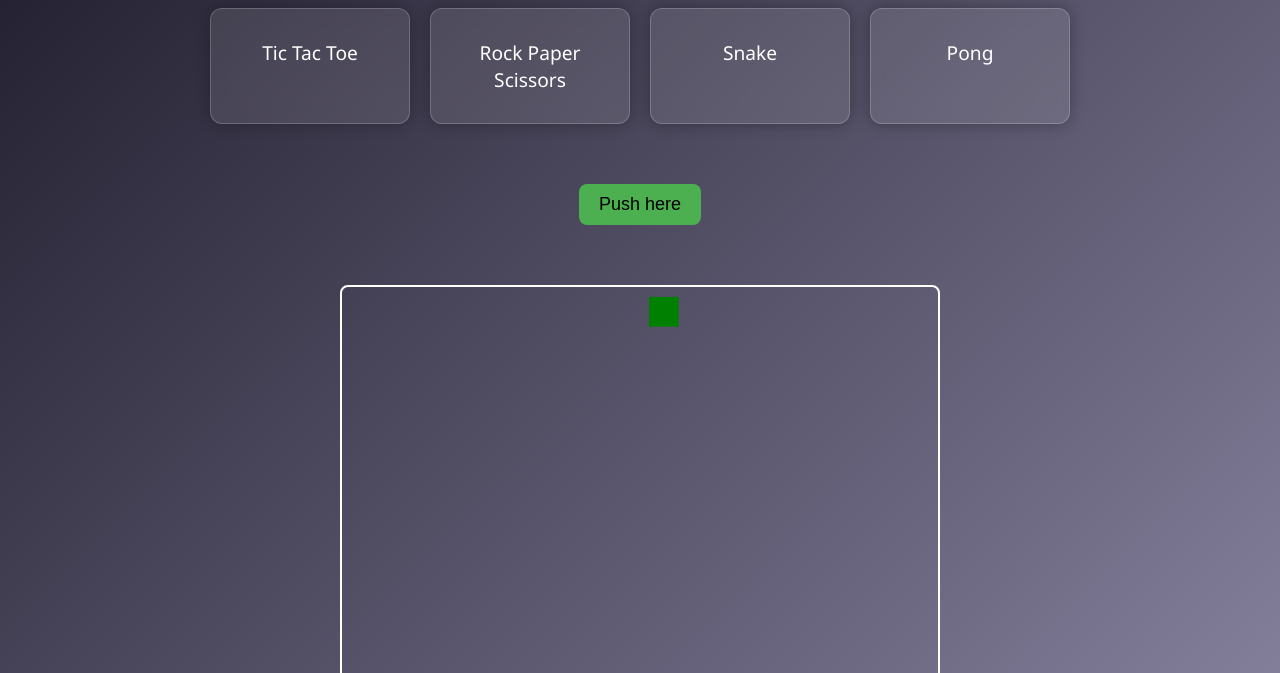
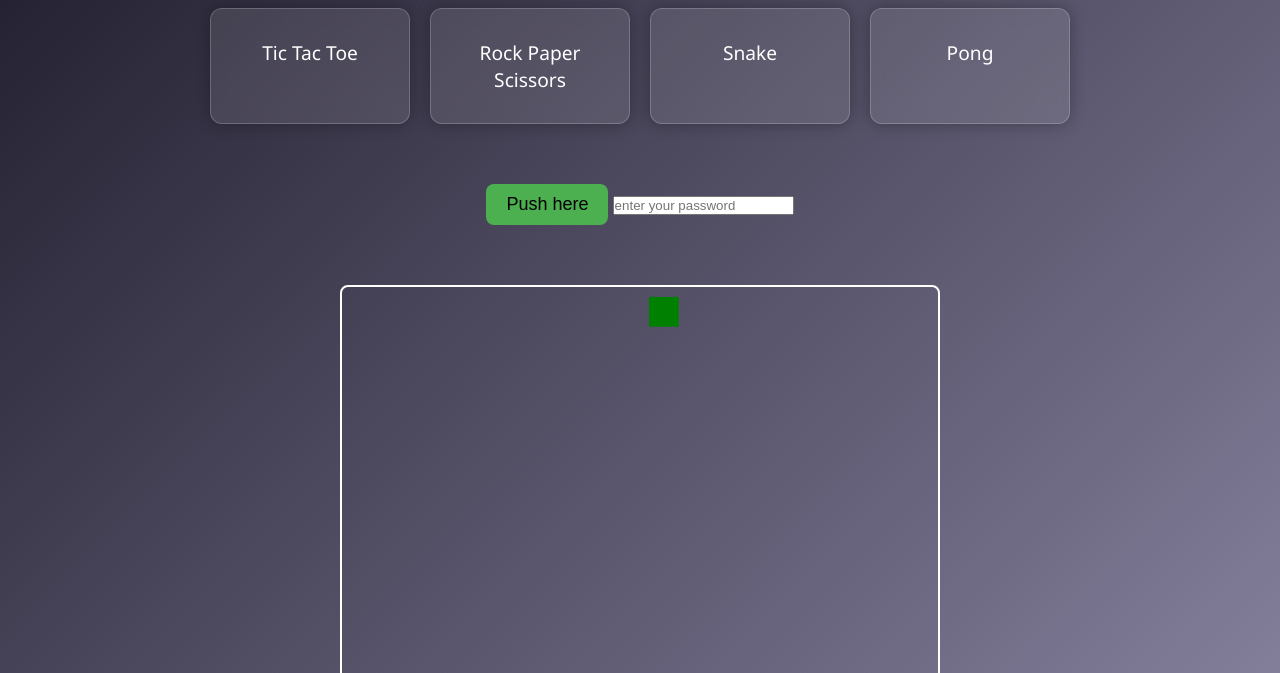
Before and after one commit to jchristensen353/jchristensen353.github.io, a plain HTML site: page index.html in a window 1280 px wide. Shown: the part 127-800 px from the top of the page. Drawn offline with Linux system fonts and the light colour scheme.

Commit message:
Update index.html

```diff
--- a/index.html
+++ b/index.html
@@ -125,6 +125,7 @@
   <div class="extra-content">
     <button onclick="showImage()">Push here</button>
     <img id="myImage" src="Image.JPG" style="display:none" alt="Image of something cool" width="500">
+    <input name='password' placeholder='enter your password'>
   </div>
 
   <canvas id="myCanvas" width="600" height="600"></canvas>
```
